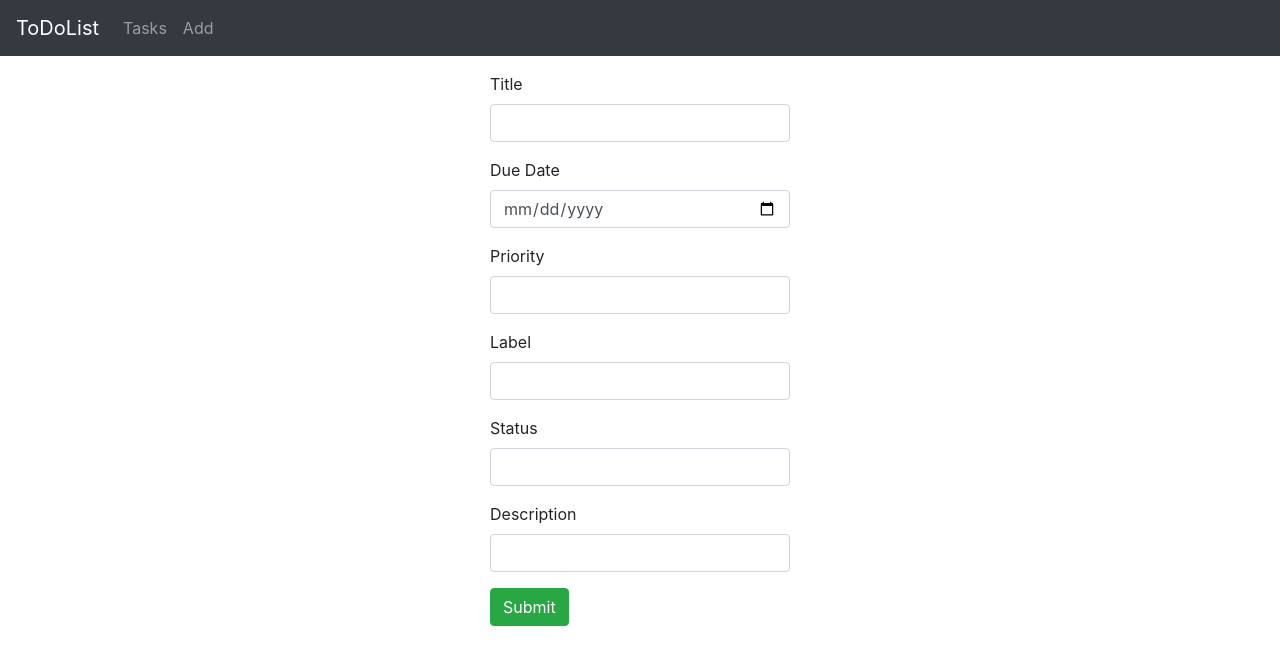
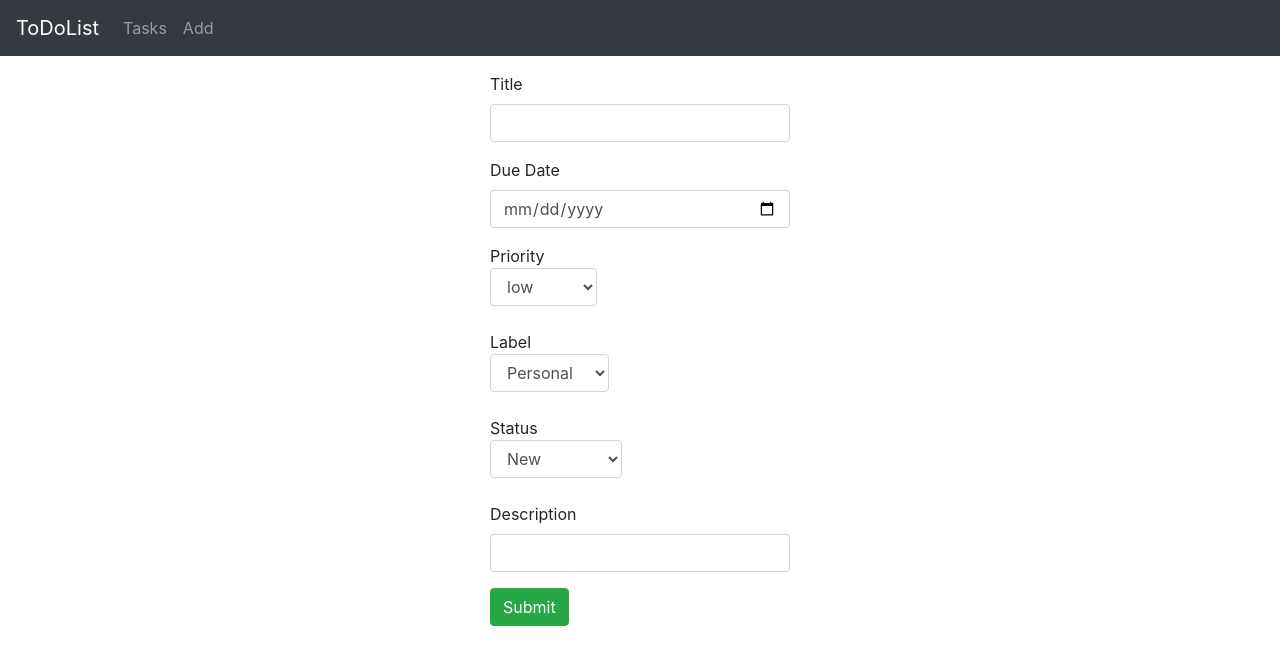
Before and after one commit to ishucr7/todoReact, a React (Create React App) app: page /add in a window 1280 px wide. Shown: the top 664 px of the page. Built offline with nearby package versions, Linux system fonts and the light colour scheme.

Commit message:
dropdown added

```diff
--- a/src/components/addtutorial.js
+++ b/src/components/addtutorial.js
@@ -144,42 +144,52 @@ export default class AddTutorial extends Component {
             </div>
 
             <div className="form-group">
-              <label htmlFor="priority">Priority</label>
-              <input
-                type="text"
+              <label htmlFor="priority">Priority
+              <select
                 className="form-control"
                 id="priority"
                 required
                 value={this.state.priority}
                 onChange={this.onChangePriority}
-                name="priority"
-              />
+                name="priority">
+                <option value="low">low</option>
+                <option value="medium">medium</option>
+                <option value="high">high</option>
+              </select>
+              </label>
             </div>
 
             <div className="form-group">
-              <label htmlFor="label">Label</label>
-              <input
-                type="text"
+              <label htmlFor="label">Label
+              <select
                 className="form-control"
                 id="label"
                 required
                 value={this.state.label}
                 onChange={this.onChangeLabel}
-                name="label"
-              />
+                name="label">
+                <option value="personal">Personal</option>
+                <option value="work">Work</option>
+                <option value="shopping">Shopping</option>
+                <option value="others">Others</option>
+              </select>
+              </label>
             </div>
 
             <div className="form-group">
-              <label htmlFor="status">Status</label>
-              <input
-                type="text"
+              <label htmlFor="status">Status
+              <select
                 className="form-control"
                 id="status"
                 required
                 value={this.state.status}
                 onChange={this.onChangeStatus}
-                name="status"
-              />
+                name="status">
+                <option value="new">New</option>
+                <option value="in-progress">In Progress</option>
+                <option value="completed">Completed</option>
+              </select>
+              </label>
             </div>
 
             <div className="form-group">
```
